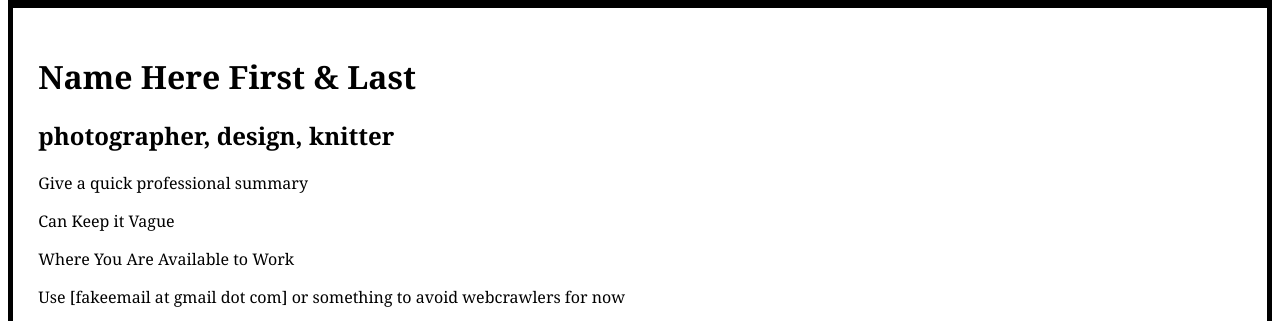
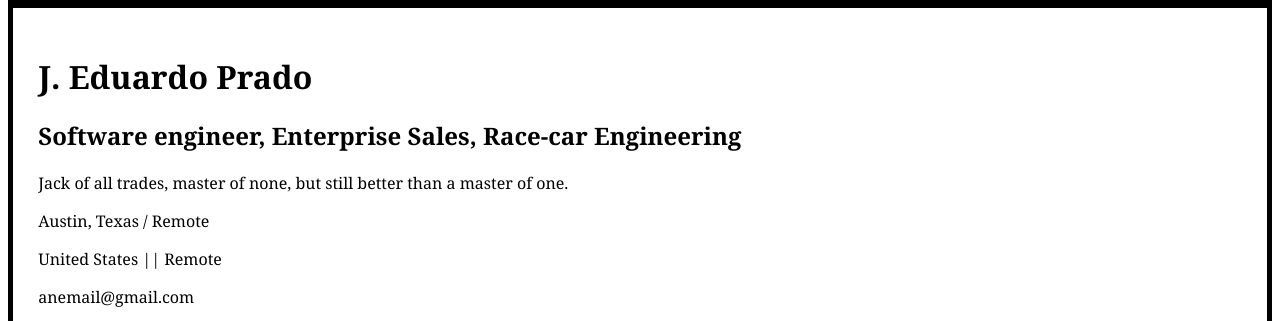
Before and after one commit to youkaithegreat/hireourgacohort, a plain HTML site: page directory/directory.html in a window 1280 px wide. Shown: the part 476-797 px from the top of the page. Drawn offline with Linux system fonts and the light colour scheme.

Commit message:
added info to dir

```diff
--- a/directory/directory.html
+++ b/directory/directory.html
@@ -31,17 +31,17 @@
     <!-- The reason we are doing this is just to get data to use for the class, later we would want to use a database-->
 
     <div id='your-firstname-profile' class='ga-profile'>
-        <h1 id="full-name">Name Here First & Last</h1>
-        <h2 id="keyword-search">photographer, design, knitter</h2>
-        <p id="summary">Give a quick professional summary</p>
-        <p id="location">Can Keep it Vague</p>
-        <p id="available-where">Where You Are Available to Work</p>
-        <p id="contact-email">Use [fakeemail at gmail dot com] or something to avoid webcrawlers for now</p>
+        <h1 id="full-name">J. Eduardo Prado</h1>
+        <h2 id="keyword-search">Software engineer, Enterprise Sales, Race-car Engineering</h2>
+        <p id="summary">Jack of all trades, master of none, but still better than a master of one.</p>
+        <p id="location">Austin, Texas / Remote</p>
+        <p id="available-where">United States || Remote</p>
+        <p id="contact-email">anemail@gmail.com</p>
         <p id="graduation-date">Graduation Date: October 3rd</p>
-        <p id="specialtalents">Any other special talents</p>
-        <a href="fill this link"><i class="fa-brands fa-github"></i></a>
-        <a href="fill this link"><i class="fa-brands fa-linkedin"></i></a>
-        <a href="personal website"><i class="fa-solid fa-browser"></i></a>
+        <p id="specialtalents">Solidworks simulation and design. I really love racecars.</p>
+        <a href="https://github.com/eduardopaaaa"><i class="fa-brands fa-github"></i></a>
+        <a href="https://www.linkedin.com/feed/"><i class="fa-brands fa-linkedin"></i></a>
+        <a href="https://www.twitch.tv/pradoozy"><i class="fa-solid fa-browser"></i></a>
     </div>
 
     <!-- Instructions, please copy and paste everything above this div to below this div or the next empty line and populate it-->
```
